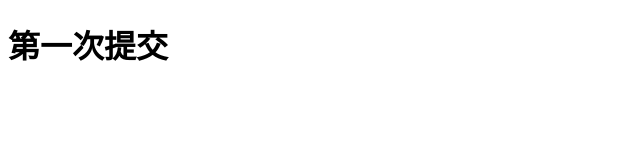
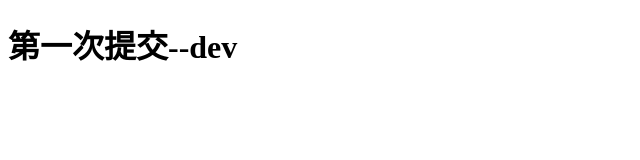
Before and after one commit to wangxufei1/git-demo, a plain HTML site: page index.html in a window 1280 px wide. Shown: the full height of the page, 0-640 px from the left. Drawn offline with Linux system fonts and the light colour scheme.

Commit message:
分支更改

```diff
--- a/index.html
+++ b/index.html
@@ -7,6 +7,6 @@
     <title>Document</title>
 </head>
 <body>
-    <h1>第一次提交</h1>
+    <h1>第一次提交--dev</h1>
 </body>
 </html>
```
